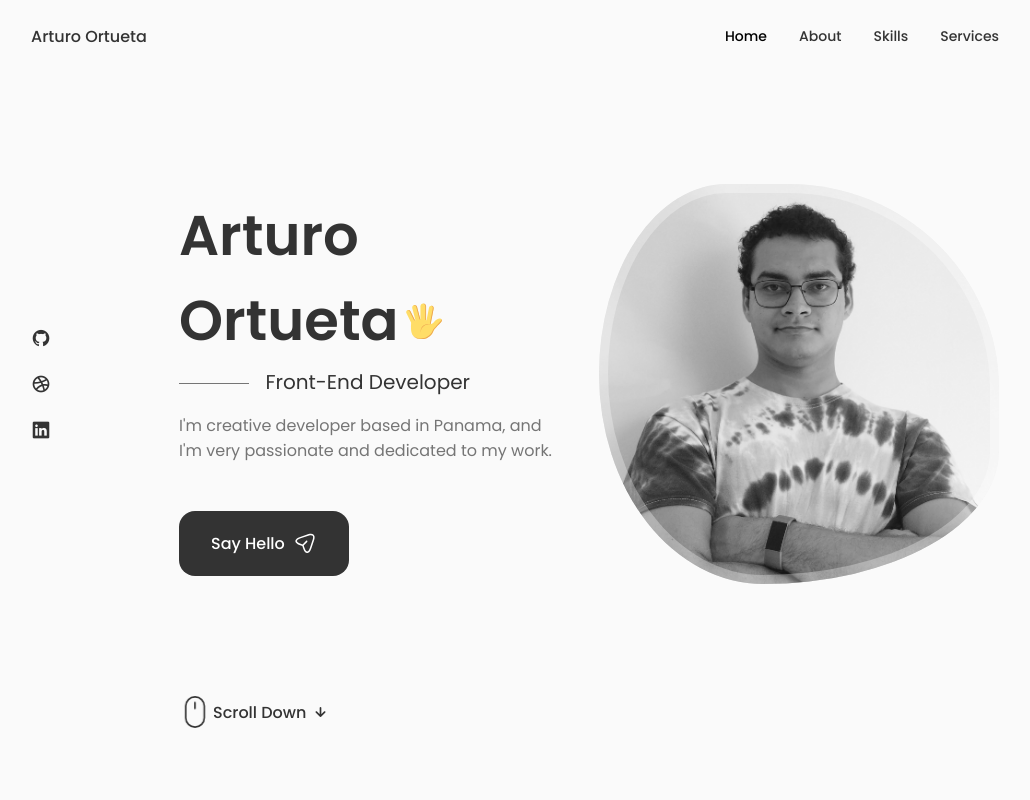
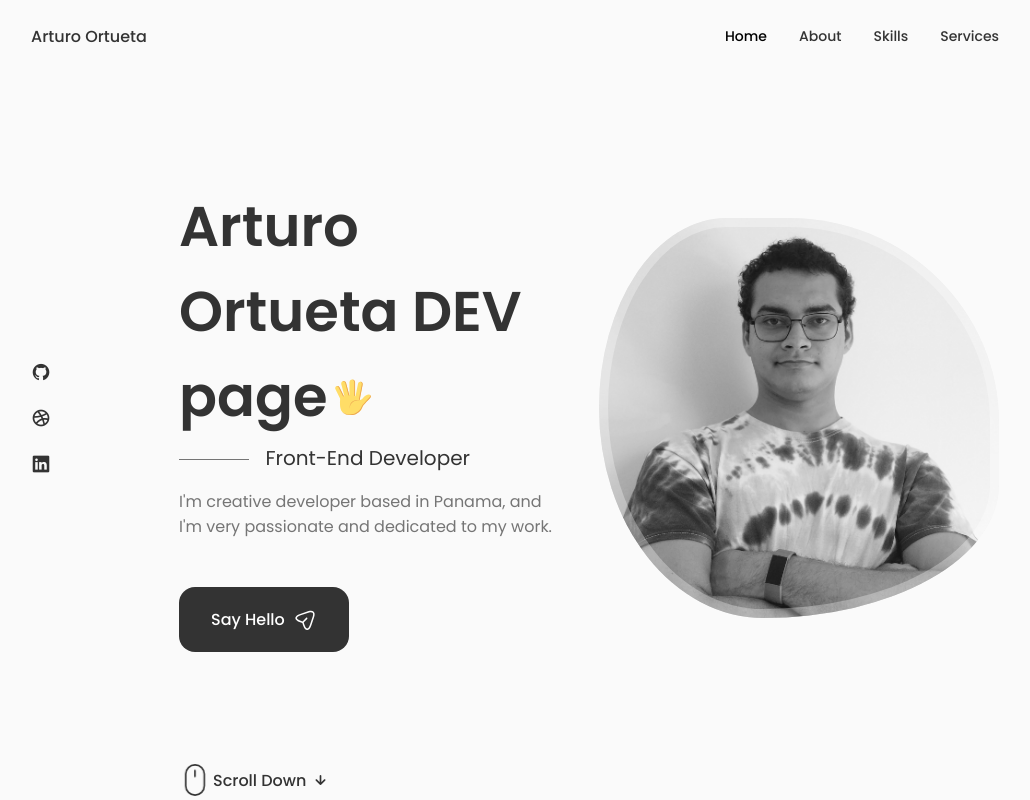
Before and after one commit to DevArturoOrtueta/arturo-ortueta, a React (Vite) app: page / in a window 1280 px wide. Shown: the top 800 px of the page, without its empty margins (125-1155 px from the left). Built offline with nearby package versions, Linux system fonts and the light colour scheme.

Commit message:
Create dev branch

```diff
--- a/src/components/home/Data.jsx
+++ b/src/components/home/Data.jsx
@@ -4,7 +4,7 @@ const Data = () => {
     return (
         <div className="home__data">
             <h1 className="home__title">
-                Arturo Ortueta
+                Arturo Ortueta DEV page
                 <svg
                     width="36"
                     height="36"
```
